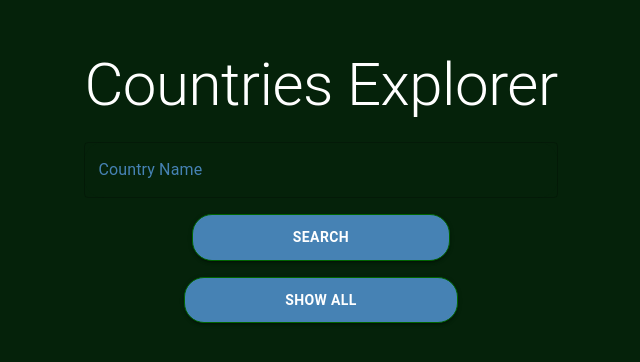
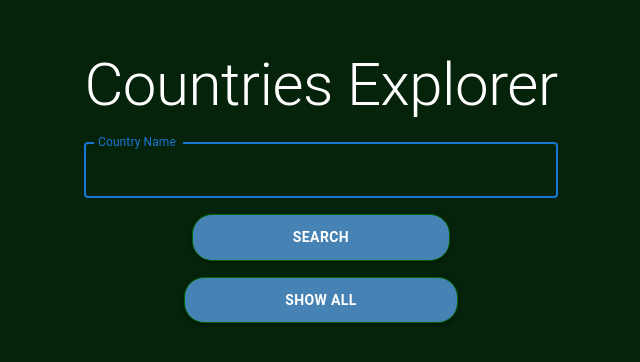
Before and after one commit to LuizaNakahira/Fullstack-Project, a React (Create React App) app in the folder explorador-de-paises/: page / in a window 1280 px wide. Shown: the part 214-576 px from the top of the page, without its empty margins (319-959 px from the left). Built offline with nearby package versions, Linux system fonts and the light colour scheme.

Commit message:
useRef
Acrescentei o useRef para focar no campo de busca após a página ser carregada.

```diff
--- a/explorador-de-paises/src/components/SearchForm.js
+++ b/explorador-de-paises/src/components/SearchForm.js
@@ -1,10 +1,15 @@
-import React, {useState} from 'react';
+import React, {useEffect, useRef, useState} from 'react';
 import SearchButton from './SearchButton';
 import ButtonShowAll from './ButtonShowAll';
 import { TextField, Box } from '@mui/material';
 
 function SearchForm({ onSearch, onShowAll }) {
     const [countryName, setCountryName] = useState('');
+    const inputRef = useRef(null);
+
+    useEffect(() => {
+        inputRef.current.focus();
+    }, []);
 
     const handleSubmit = (event) => {
         event.preventDefault();
@@ -19,6 +24,7 @@ function SearchForm({ onSearch, onShowAll }) {
             sx={{ gap: 2}}
         >
             <TextField
+                inputRef={inputRef}
                 label='Country Name'
                 variant='outlined'
                 value={countryName}
```
